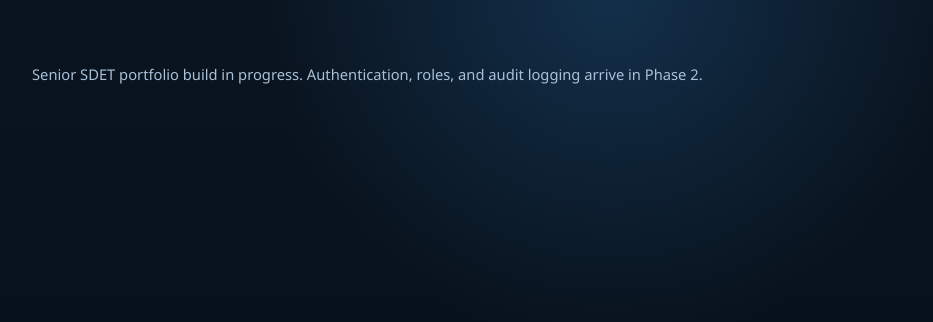
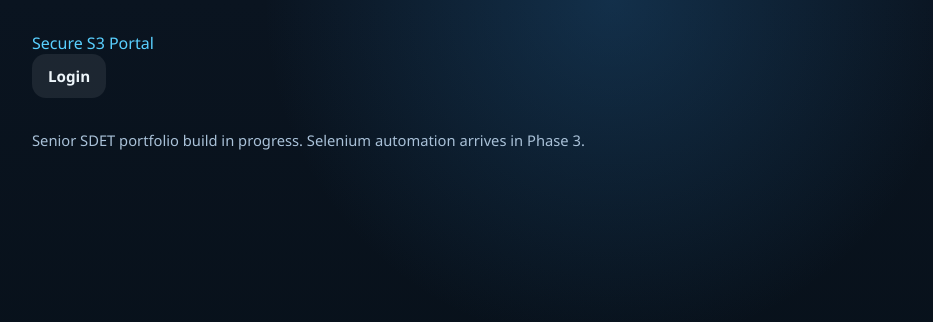
Before and after one commit to solracq/s3-storage-ui-automation-framework, a FastAPI app: template app/storage_portal/templates/base.html in a window 1280 px wide. Shown: the top 322 px of the page, without its empty margins (28-961 px from the left). Run offline with FastAPI, Linux system fonts and the light colour scheme; the template is opened without the code that fills it: most values are stand-ins (such as "Sample title", 1, 10 or a date in 2020).

Commit message:
Added template as the shared authenticated shell, when the current_user exists it shows dashoard link, audit log link, username/role, and logout button. If no user is logged it, it shous a login link instead

```diff
--- a/app/storage_portal/templates/base.html
+++ b/app/storage_portal/templates/base.html
@@ -12,12 +12,48 @@
   <body>
     {# Shared page shell wrapping page-specific content and footer messaging. #}
     <main class="page-shell">
+      <header class="topbar" data-testid="portal-topbar">
+        <a class="brand-mark" data-testid="brand-link" href="{{ url_for('dashboard') }}">
+          Secure S3 Portal
+        </a>
+        <div class="topbar-actions">
+          {% if current_user %}
+            <nav class="topbar-nav" data-testid="topbar-nav">
+              <a data-testid="nav-dashboard-link" href="{{ url_for('dashboard') }}">Dashboard</a>
+              {% if current_user.can_view_audit_logs %}
+                <a data-testid="nav-audit-link" href="{{ url_for('audit_logs') }}">Audit Log</a>
+              {% endif %}
+            </nav>
+            <div class="user-badge" data-testid="current-user-badge">
+              <strong>{{ current_user.display_name }}</strong>
+              <span>{{ current_user.username }} | {{ current_user.role }}</span>
+            </div>
+            <form action="{{ url_for('logout') }}" method="post">
+              <button
+                class="button button--secondary"
+                data-testid="logout-button"
+                type="submit"
+              >
+                Logout
+              </button>
+            </form>
+          {% else %}
+            <a
+              class="button button--secondary"
+              data-testid="login-nav-link"
+              href="{{ url_for('login_page') }}"
+            >
+              Login
+            </a>
+          {% endif %}
+        </div>
+      </header>
       {# Child templates inject their main content here. #}
       {% block content %}{% endblock %}
       {# Shared footer communicating current project scope to users and testers. #}
       <footer data-testid="footer-note">
-        Senior SDET portfolio build in progress. Authentication, roles, and audit
-        logging arrive in Phase 2.
+        Senior SDET portfolio build in progress. Selenium automation arrives in
+        Phase 3.
       </footer>
     </main>
   </body>
```
